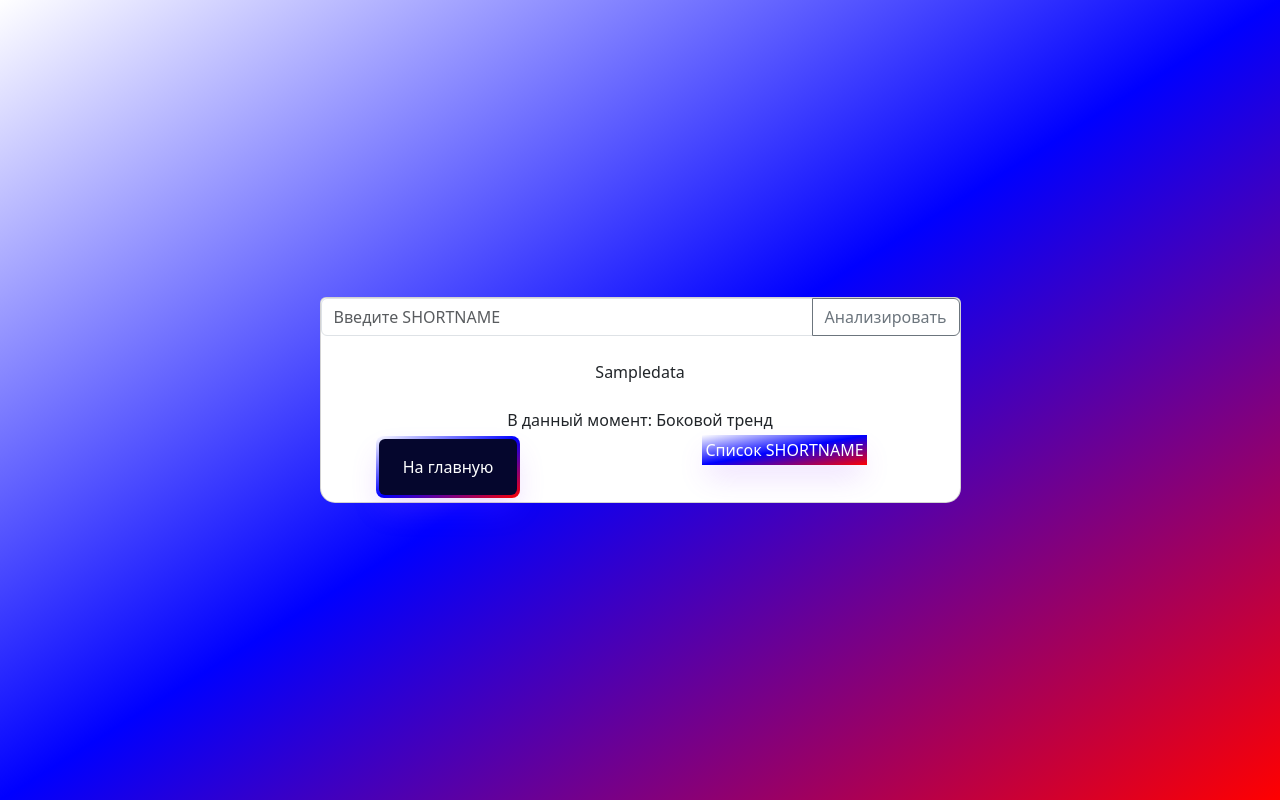
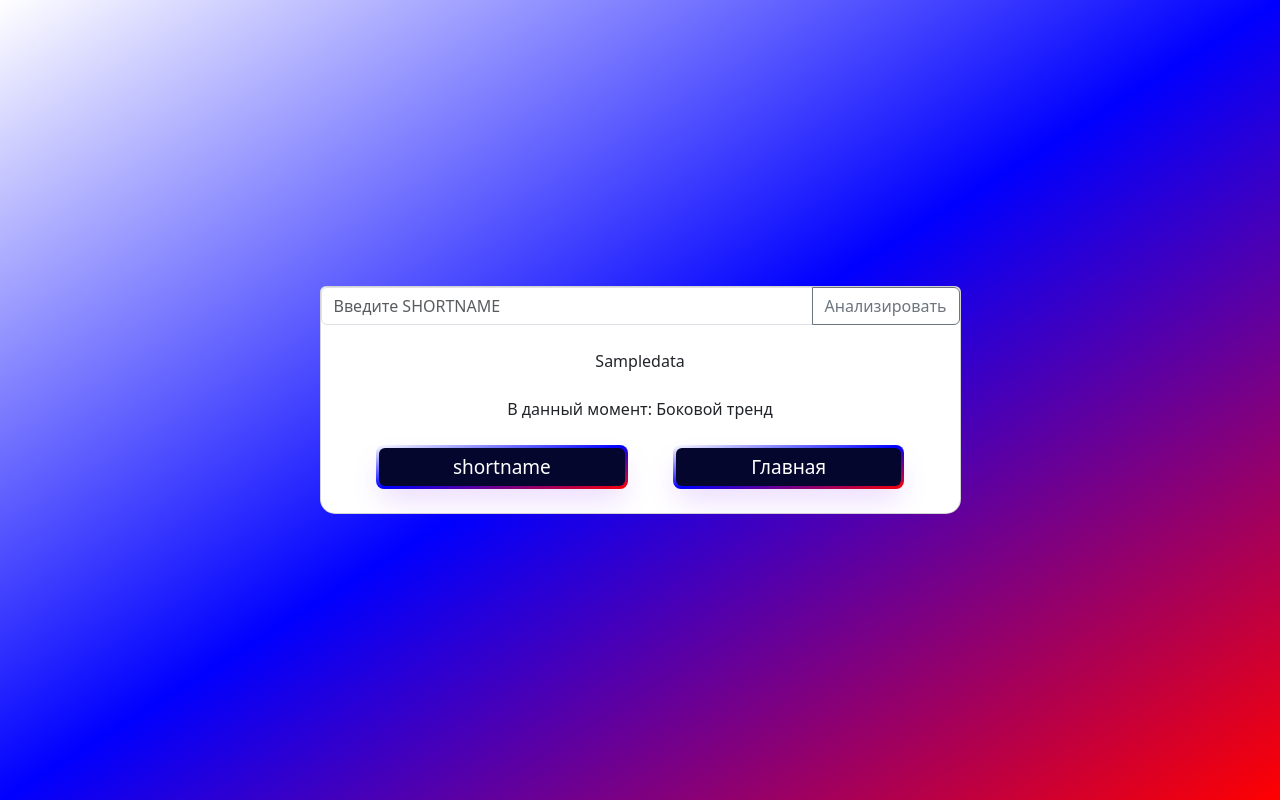
Before and after one commit to kharitonovdo/TradeBot, a Flask app: page /buy in a window 1280 px wide. Run offline with Flask 3, Linux system fonts and the light colour scheme; a database or web service that is not in the repository returns one stand-in record (values such as "Sample title"); data that the repository does not hold is empty; parts of the project's set-up code (start-up, migrations or seed data) failed here and were passed over; some libraries are stand-ins or nearby versions.

Commit message:
проект готов

```diff
--- a/static/css/assets/css/style.css
+++ b/static/css/assets/css/style.css
@@ -1,17 +1,48 @@
-
 @import url('https://fonts.googleapis.com/css2?family=Montserrat:wght@581&display=swap');
 
 
 @media (max-width: 500px) {
-  span { font-size: 30px; }
-  nav {width : 100%;}
-  p { font-size: 25px;}
-  label { font-size: 25px;}
-  .masthead {background-attachment: fixed;}
+  span {
+    font-size: 12px;
+  }
+
+  nav {
+    width: 100%;
+  }
+
+  p {
+    font-size: 25px;
+  }
+
+  label {
+    font-size: 25px;
+  }
+
+  .masthead {
+    background-attachment: fixed;
+  }
+
+  button {
+    width: 80%;
+  }
 }
+
 @media (min-width: 500px) {
-      label { font-size: 50px;}
-      #headdder {background-attachment: fixed;}
+  label {
+    font-size: 50px;
+  }
+
+  #headdder {
+    background-attachment: fixed;
+  }
+
+  span {
+    font-size: 19px;
+  }
+
+  button {
+    width: 100%;
+  }
 
 }
 
@@ -52,7 +83,7 @@ button:hover {
 
 button span {
   background-color: rgb(5, 6, 45);
-  padding: 16px 24px;
+  padding: 10px 24px;
   border-radius: 6px;
   width: 100%;
   height: 100%;
@@ -69,13 +100,15 @@ button:active {
 
 .gradient-custom {
   background: linear-gradient(to bottom right, white, blue, red)
-        }
+}
+
 .card-registration .select-input.form-control[readonly]:not([disabled]) {
   font-size: 1rem;
   line-height: 2.15;
   padding-left: .75em;
   padding-right: .75em;
-  }
-  .card-registration .select-arrow {
+}
+
+.card-registration .select-arrow {
   top: 13px;
-  }
+}
--- a/templates/buy.html
+++ b/templates/buy.html
@@ -11,6 +11,12 @@
         crossorigin="anonymous"></script>
     <link href="https://cdn.jsdelivr.net/npm/bootstrap@5.3.0/dist/css/bootstrap.min.css" rel="stylesheet"
         integrity="sha384-9ndCyUaIbzAi2FUVXJi0CjmCapSmO7SnpJef0486qhLnuZ2cdeRhO02iuK6FUUVM" crossorigin="anonymous">
+    <link rel="stylesheet"
+        href="./static/css/assets/bootstrap/css/bootstrap.min.css?h=27bff64b94b49ea434ede55c145b3664">
+    <link rel="stylesheet" href="https://cdnjs.cloudflare.com/ajax/libs/font-awesome/4.7.0/css/font-awesome.min.css">
+    <link rel="stylesheet" href="./static/css/assets/css/styles.min.css?h=157460c4a3f764417623efbe8940e3a7">
+    <link rel="stylesheet" href="./static/css/assets/css/style.css">
+    <link rel="shortcut icon" href="/static/css/assets/img/prevy.jpg">
     <title>Анализ акции</title>
 </head>
 
@@ -37,31 +43,25 @@
                         <div class="row">
                             <div class="col-1"></div>
                             <div class="col-5">
-                                <a style='text-decoration: none; margin: 0% 0% 0%;' href="/">
-                                    <button class="my-1" style="border-radius: 8px;">
-                                        <span class="text">На главную</span>
+                                <button class="my-4" data-bs-toggle="modal" data-bs-target="#exampleModal"><span
+                                        class="text">shortname</span></button>
+                            </div>
+
+                            <div class="col-5" style="padding-left: 5%;">
+                                <a style='text-decoration: none;' href="/">
+                                    <button class="my-4" style="border-radius: 8px;">
+                                        <span class="text">Главная</span>
                                     </button>
                                 </a>
                             </div>
-                            <div class="col-5"><button data-bs-toggle="modal" style="margin: 1% 20% 5%;"
-                                    data-bs-target="#exampleModal">
-                                    Список SHORTNAME
-                                </button>
-                            </div>
                             <div class="col-1"></div>
                         </div>
-
-
-
-
-
-                        <!-- Modal -->
                         <div class="modal fade" id="exampleModal" tabindex="-1" aria-labelledby="exampleModalLabel"
                             aria-hidden="true">
                             <div class="modal-dialog">
                                 <div class="modal-content">
                                     <div class="modal-header">
-                                        <h5 class="modal-title" id="exampleModalLabel">Список SHORTNAME</h5>
+                                        <h5 class="modal-title" id="exampleModalLabel">SHORTNAME</h5>
                                         <button type="button" class="btn-close" data-bs-dismiss="modal"
                                             aria-label="Close"></button>
                                     </div>
--- a/templates/index.html
+++ b/templates/index.html
@@ -30,7 +30,8 @@
         <div class="container">
             <div class="intro-text">
                 <div class="intro-lead-in"><span></span></div>
-                <div class="intro-heading text-uppercase"><span>Проведи анализ акций прямо сейчас!</span></div>
+                <div class="intro-heading text-uppercase"><span style="font-size: 30px;">Проведи анализ акций прямо
+                        сейчас!</span></div>
             </div>
         </div>
     </header>
```
